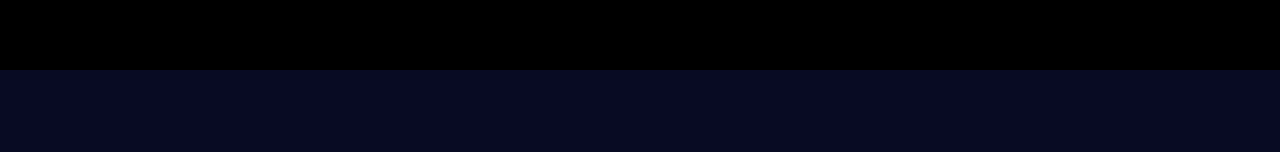
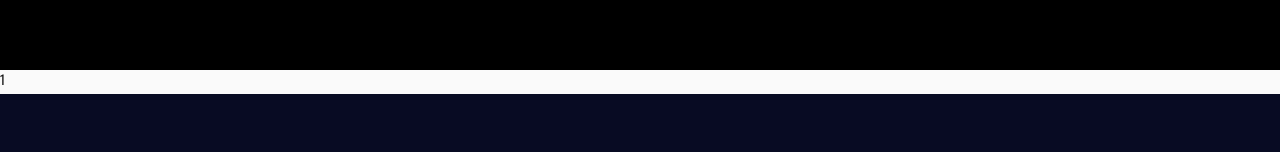
Before and after one commit to Inioluwajeremiah/anchorbridge, a Next.js app: page /resources/1 in a window 1280 px wide. Shown: the part 394-546 px from the top of the page. Built offline with nearby package versions, Linux system fonts and the light colour scheme.

Commit message:
remove use(params) from slug

```diff
--- a/src/app/resources/[resource]/page.tsx
+++ b/src/app/resources/[resource]/page.tsx
@@ -1,10 +1,23 @@
-"use client";
 import PageHeader from "@/components/PageHeader";
-import React, { use } from "react";
+import { Metadata } from "next";
 
-const ResourceDetails = ({ params }: { params: Promise<{ slug: string }> }) => {
-  const { slug } = use(params);
+export async function generateStaticParams() {
+  const slugs = ["resource-1", "resource-2"];
 
+  return slugs.map((slug) => ({ resource: slug }));
+}
+
+export const dynamicParams = false;
+
+export const metadata: Metadata = {
+  title: "Resource Details",
+};
+
+export default function ResourceDetails({
+  params,
+}: {
+  params: { resource: string };
+}) {
   return (
     <div>
       <PageHeader
@@ -14,9 +27,7 @@ const ResourceDetails = ({ params }: { params: Promise<{ slug: string }> }) => {
           { title: "Resources", url: "/resources" },
         ]}
       />
-      <p>{slug}</p>
+      <p>{params.resource}</p>
     </div>
   );
-};
-
-export default ResourceDetails;
+}
```
